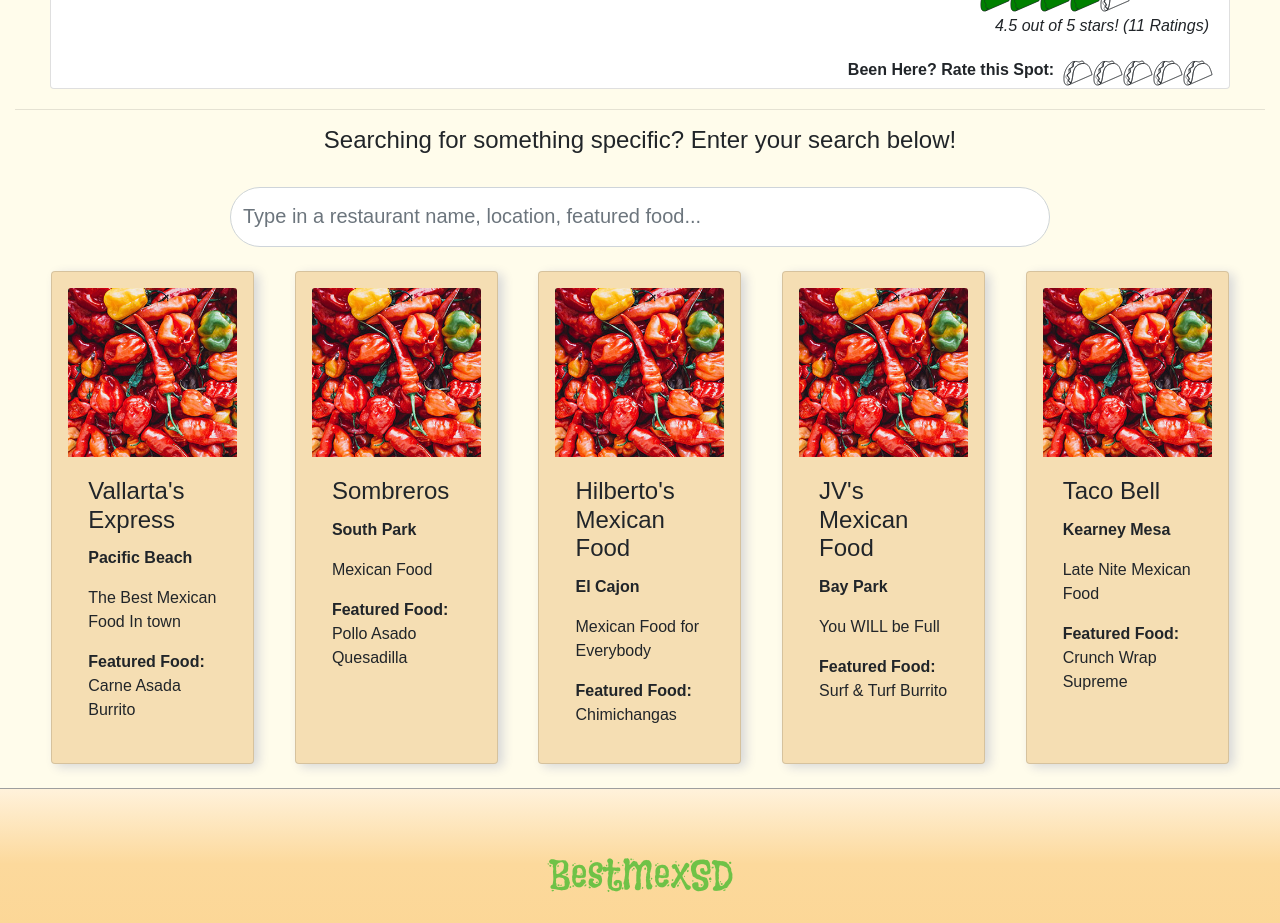
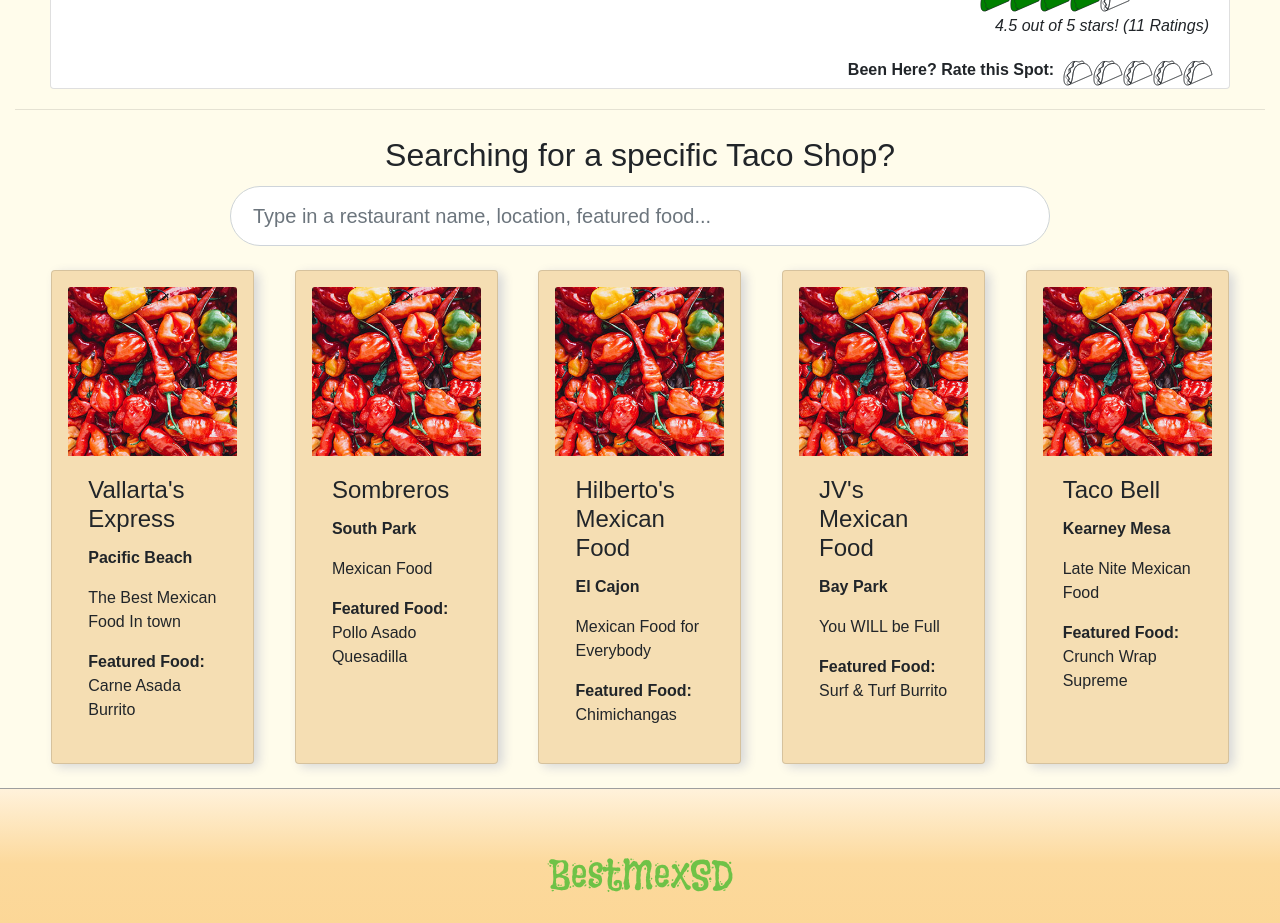
Before and after one commit to tvnames/BestMexSD, a React (Create React App) app in the folder client/: page / in a window 1280 px wide. Shown: the part 3420-4343 px from the top of the page. Built offline with nearby package versions, Linux system fonts and the light colour scheme; no server answers; a web font is replaced by a local one.

Commit message:
made some minor tweaks to the search bar

```diff
--- a/client/src/index.css
+++ b/client/src/index.css
@@ -90,12 +90,19 @@ main h3 {
   text-align: center;
 }
 
+.taco-filter-search h2 {
+  margin-top: 26px;
+  margin-bottom: 0;
+}
+
 .taco-filter-search input {
   margin: 0 auto;
+  margin-top: -12px;
   max-width: 820px;
   height: 60px;
   font-size: 20px;
   border-radius: 40px;
+  text-indent: 10px;
 }
 
 #username {
--- a/client/src/pages/HomePage/index.js
+++ b/client/src/pages/HomePage/index.js
@@ -21,7 +21,6 @@ function HomePage() {
   const [search, setSearch] = useState("");
 
   const debouncedSearchTerm = useDebounce(search, 400);
-
 
   // const currentShop = restaurantArray[randomShop];
   const currentShop = restaurantArray[1];
@@ -53,8 +52,8 @@ function HomePage() {
   // Filtered Array from search bar input
   const filteredArray = restaurantArray.filter((restaurant) => {
     // const shopSearch = search.toLocaleLowerCase()
-    const shopSearch = debouncedSearchTerm.toLocaleLowerCase()
-    const lowercaseShopName = restaurant.shopName.toLocaleLowerCase()
+    const shopSearch = debouncedSearchTerm.toLocaleLowerCase();
+    const lowercaseShopName = restaurant.shopName.toLocaleLowerCase();
     const location = restaurant.location.toLocaleLowerCase();
     const featuredFood = restaurant.featuredFood.toLocaleLowerCase();
 
@@ -123,7 +122,7 @@ function HomePage() {
         </section>
         <hr />
         <section className="taco-filter-search">
-          <h4>Searching for something specific? Enter your search below!</h4>
+          <h2>Searching for a specific Taco Shop?</h2>
           <SearchForm search={search} handleSearchChange={handleSearchChange} />
         </section>
 
```
